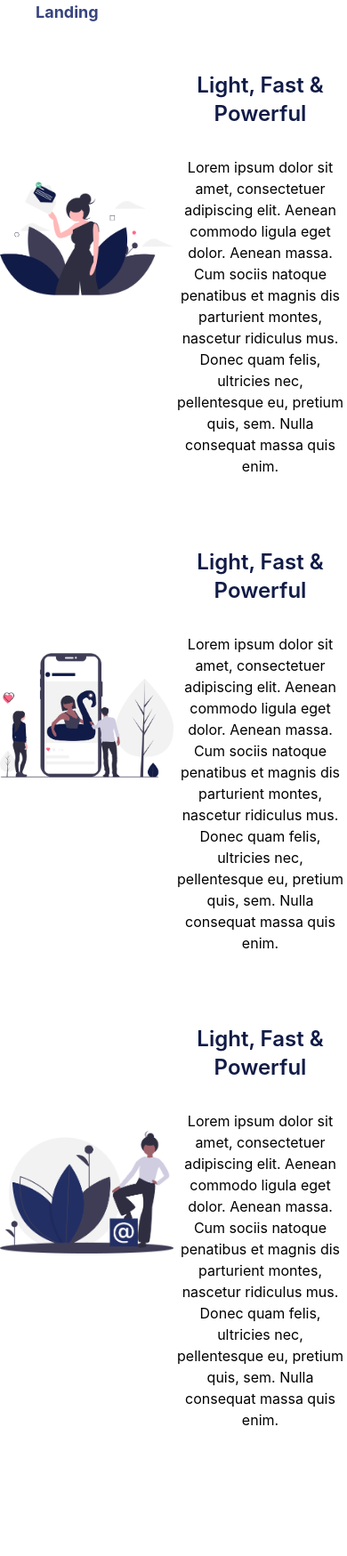
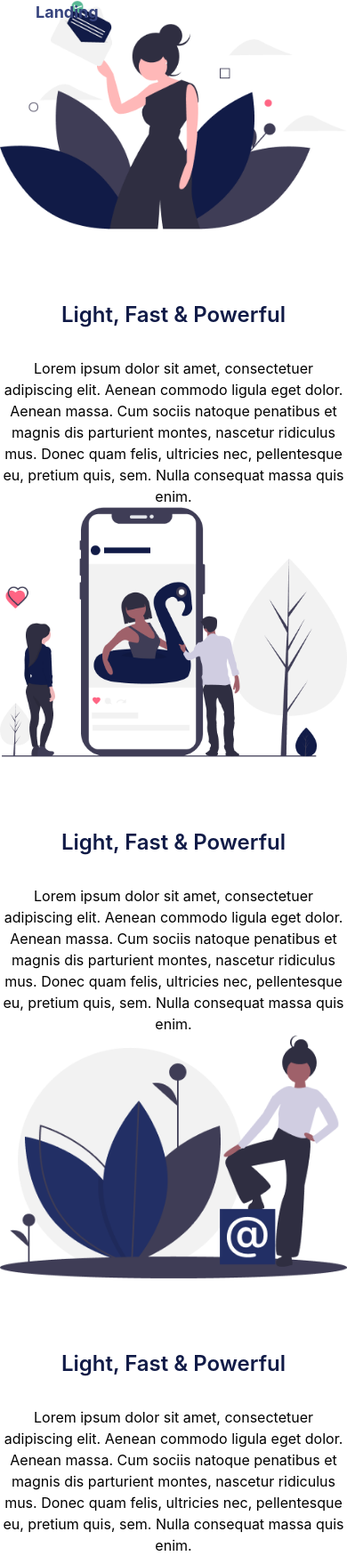
Before and after one commit to prastuti27/react-ui, a React (Create React App) app: page / in a window 390 px wide. Shown: the whole page at 89% size. Before the commit the page ends 1608 px from the top, so only its background shows below. Built offline with nearby package versions, Linux system fonts and the light colour scheme.

Commit message:
create component list

```diff
--- a/src/components/Button.tsx
+++ b/src/components/Button.tsx
@@ -8,7 +8,7 @@ type ButtonProps={
 const Button: React.FC<ButtonProps> = ({ text, bgColor }) => {
   return (
     <div>
-      <button className={` text-white hidden lg:block ${bgColor}`}>
+      <button className={` text-white hidden p-2 border-b-1 border-purple-dark lg:block ${bgColor}`}>
        {text}
       </button>
     </div>
--- /dev/null
+++ b/src/components/List.tsx
@@ -0,0 +1,19 @@
+import React from 'react';
+
+type ListProps = {
+  names: string[];
+};
+
+const List: React.FC<ListProps> = ({ names }) => {
+  return (
+    <div className="hidden lg:block sm:hidden md:hidden p-3">
+      <ul className="flex gap-10 text-purple-light">
+        {names.map((name, index) => (
+          <li key={index}><a href="">{name}</a></li>
+        ))}
+      </ul>
+    </div>
+  );
+}
+
+export default List;
--- a/src/components/Navbar.tsx
+++ b/src/components/Navbar.tsx
@@ -1,18 +1,12 @@
 import React from 'react'
+import List from './List.tsx'
 import Button from './Button.tsx'
-
+const names =['Home', 'About','Contact']
 const Navbar = () => {
   return (
 
     <div className="flex justify-between items-center fixed w-full z-30 px-10 ">
-    <div className=" hidden lg:block sm:hidden md:hidden p-3">
-      <ul className="flex gap-10 text-purple-light ">
-        <li><a href="">Home</a></li>
-
-        <li><a href="">About</a></li>
-        <li><a href="">Contact</a></li>
-      </ul>
-    </div>
+    <List names={names} />
     <h1 className="text-purple-default text-lg font-bold">Landing</h1>
     <Button text="Buy now" bgColor="bg-purple-dark" />
     <i className="ph ph-list lg:hidden"></i>
--- a/src/pages/Landing.tsx
+++ b/src/pages/Landing.tsx
@@ -8,15 +8,15 @@ import orderImage from '../assets/images/order.png'
 const Landing = () => {
   return (
     <>
-     <div className='flex  justify-center '>
+     <div className='  justify-center   flex flex-col   md:flex-row '>
     <Image src={newsImage} alt ="news"/>
     <Content/>
     </div>
-    <div className='flex  justify-center '>
+    <div className=' justify-center   flex flex-col   md:flex-row '>
      <Image src={socialImage} alt ="social"/>
      <Content/>
      </div>
-     <div className='flex  justify-center '>
+     <div className=' justify-center   flex flex-col   md:flex-row'>
      <Image src={orderImage} alt ="order"/>
      <Content/>
      </div>
```
Also changed, not shown: src/components/Footer.tsx (added).
